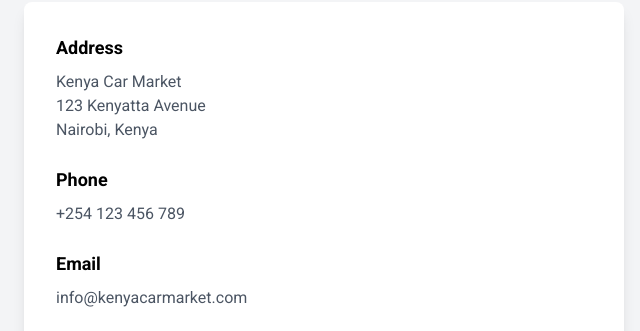
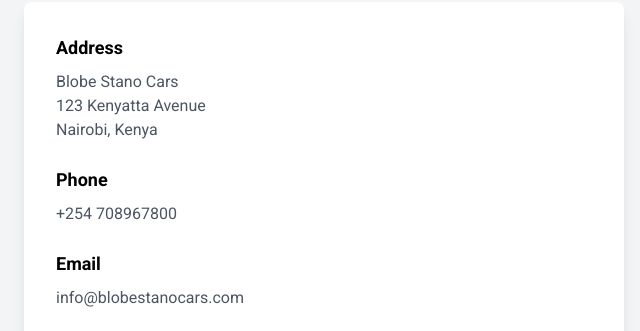
Before and after one commit to StanleyKioko/Car-selling, a plain HTML site: page contact.html in a window 1280 px wide. Shown: the part 346-677 px from the top of the page, 640-1280 px from the left. Drawn offline with nearby package versions, Linux system fonts and the light colour scheme.

Commit message:
Contact Info Updated

```diff
--- a/contact.html
+++ b/contact.html
@@ -69,15 +69,15 @@
         <div class="bg-white p-8 rounded-lg shadow-lg">
           <div class="mb-6">
             <h3 class="text-lg font-semibold mb-2">Address</h3>
-            <p class="text-gray-600">Kenya Car Market<br>123 Kenyatta Avenue<br>Nairobi, Kenya</p>
+            <p class="text-gray-600">Blobe Stano Cars<br>123 Kenyatta Avenue<br>Nairobi, Kenya</p>
           </div>
           <div class="mb-6">
             <h3 class="text-lg font-semibold mb-2">Phone</h3>
-            <p class="text-gray-600">+254 123 456 789</p>
+            <p class="text-gray-600">+254 708967800</p>
           </div>
           <div class="mb-6">
             <h3 class="text-lg font-semibold mb-2">Email</h3>
-            <p class="text-gray-600">info@kenyacarmarket.com</p>
+            <p class="text-gray-600">info@blobestanocars.com</p>
           </div>
           <div class="mb-6">
             <h3 class="text-lg font-semibold mb-2">Business Hours</h3>
```
